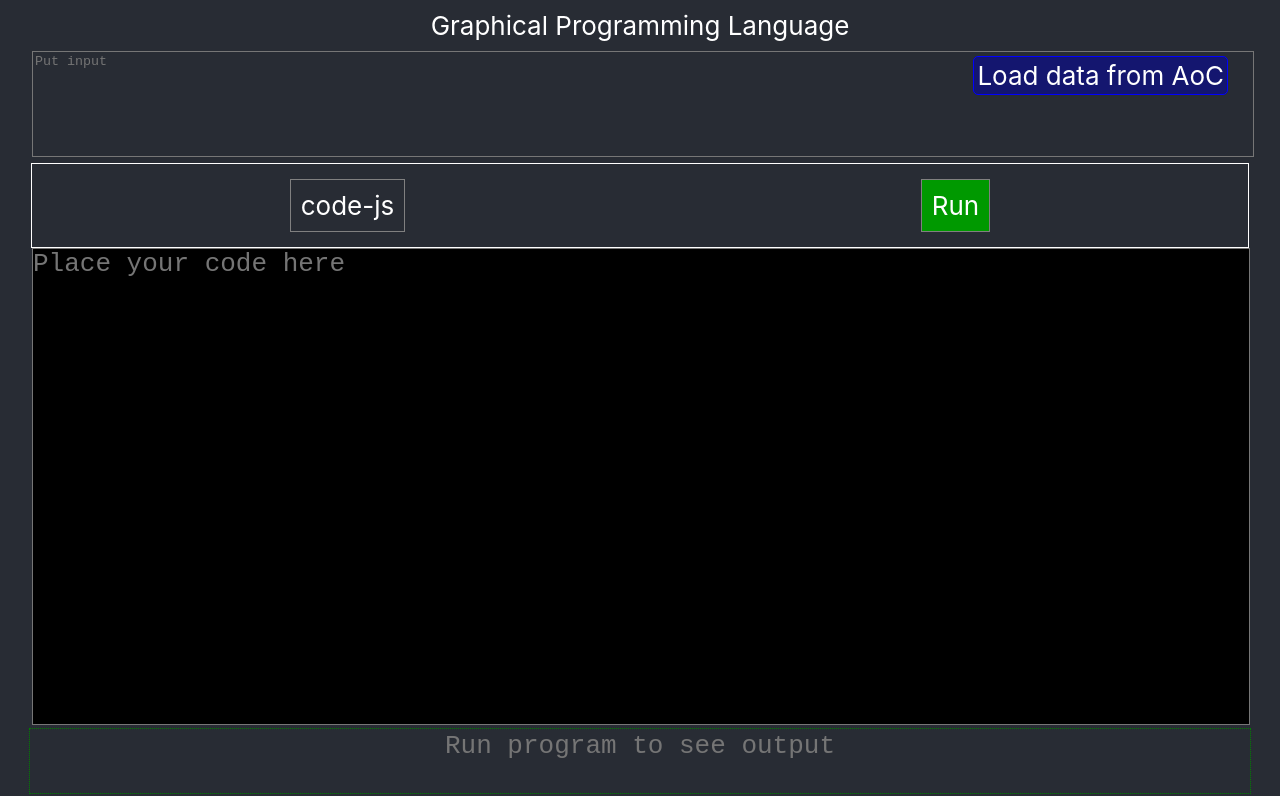
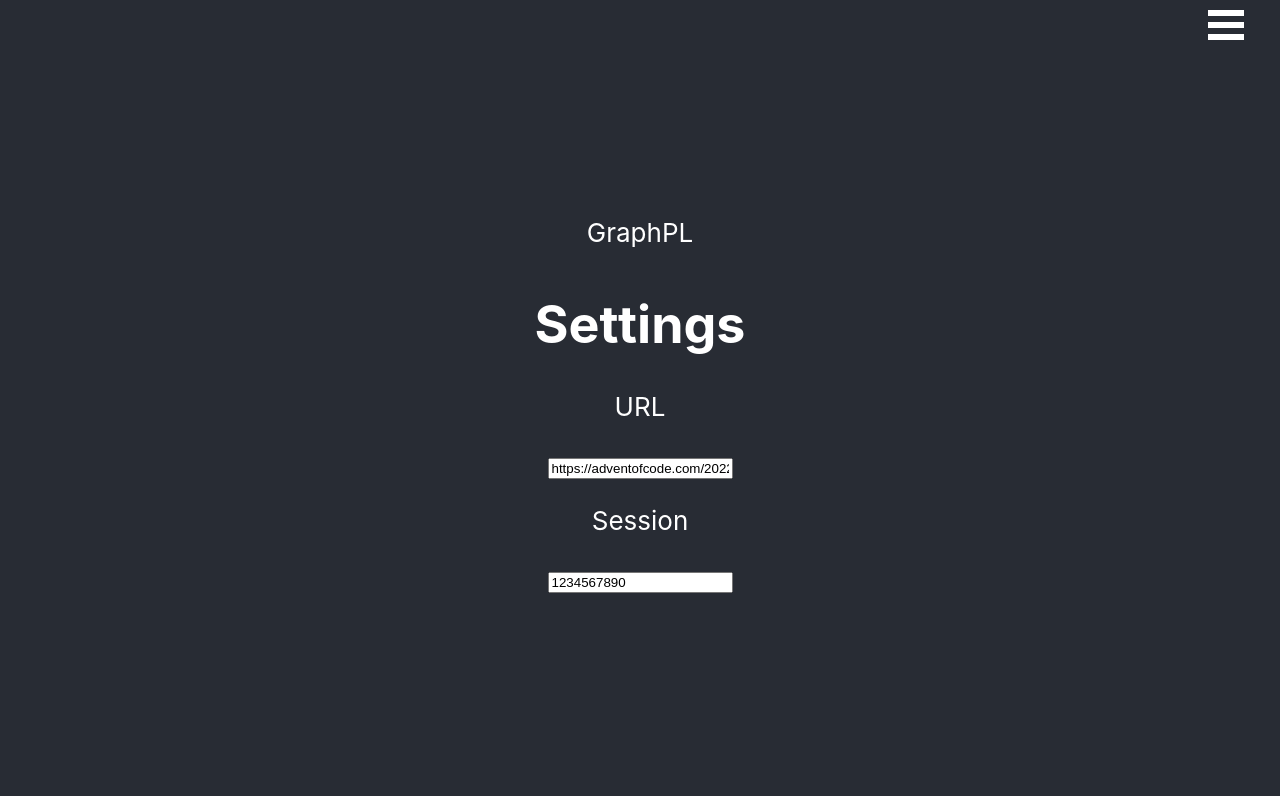
Before and after one commit to pavel-kubik/graphical-programming-language, a React (Create React App) app: page /settings in a window 1280 px wide. Shown: the top 796 px of the page. Built offline with nearby package versions, Linux system fonts and the light colour scheme.

Commit message:
Add routing and take advent of code session in settings.

```diff
--- a/package.json
+++ b/package.json
@@ -9,7 +9,9 @@
     "@testing-library/user-event": "^13.5.0",
     "node-fetch": "^2.6.7",
     "react": "^18.2.0",
+    "react-burger-menu": "^3.0.8",
     "react-dom": "^18.2.0",
+    "react-router-dom": "^6.4.4",
     "react-scripts": "5.0.1",
     "web-vitals": "^2.1.4"
   },
--- a/src/App.js
+++ b/src/App.js
@@ -1,83 +1,52 @@
+import './App.css';
+import './BurgerMenu.css';
+
 import { useState } from 'react';
-import './App.css';
-import Builder from './components/Builder/Builder';
-import CodeEditor from './components/CodeEditor';
-import CodeMap from './components/CodeMap';
-import InputBox from './components/InputBox';
-import OutputBox from './components/OutputBox';
-import RunDebugBar from './components/RunDebugBar';
+import { BrowserRouter as Router, Routes, Route, Link } from 'react-router-dom';
+import { slide as Menu } from 'react-burger-menu';
+import Codding from './components/Codding';
+import Settings from './components/Settings';
 
 function App() {
-  // eslint-disable-next-line no-unused-vars
-  const modes = ['code-js', 'code-ruby', 'graphical'];
-  const [mode, setMode] = useState(modes[0]);
-  //const [mode, setMode] = useState('graph');
-
-  //graph editor (code map)
-  const [codeMap, setCodeMap] = useState([]);
-
-  //code editor
-  const [code, setCode] = useState('');
-
-  const [input, setInput] = useState('');
-  const [output, setOutput] = useState('');
-
-  const addCode = (code) => {
-    setCodeMap([...codeMap, code]);
-  };
-
-  const editLine = (lineIndex, line) => {
-    setCodeMap(
-      codeMap.map((oldLine, i) => {
-        if (i === lineIndex) {
-          return line;
-        } else {
-          return oldLine;
-        }
-      })
-    );
-  };
-
-  const escapeNewLines = (code) => {
-    return code.split('\n').join('\\n');
-  };
-
-  const runHandler = () => {
-    const header = `const run = (input) => {\n`;
-    const footer = `\n}\nrun("${escapeNewLines(input)}")`;
-    console.log(header + code + footer);
-    // eslint-disable-next-line no-eval
-    const out = eval(header + code + footer);
-    console.log('Out: ' + out);
-    setOutput(out);
-  };
-
-  const handleChangeMode = () => {
-    const index = modes.indexOf(mode);
-    setMode(modes[(index + 1) % modes.length]);
-  };
+  // settings
+  const [url, setUrl] = useState(
+    'https://adventofcode.com/2022/day/%day%/input'
+  );
+  const [session, setSession] = useState('1234567890');
 
   return (
-    <div className="App">
-      <header className="App-header">Graphical Programming Language</header>
-      <InputBox input={input} setInput={setInput} />
-      <RunDebugBar
-        runHandler={runHandler}
-        mode={mode}
-        handleChangeMode={handleChangeMode}
-      />
-      {mode === 'graphical' && (
-        <>
-          <Builder addCode={addCode} />
-          <CodeMap codeMap={codeMap} editLine={editLine} />
-        </>
-      )}
-      {mode.startsWith('code-') && (
-        <>
-          <CodeEditor code={code} setCode={setCode} />
-        </>
-      )}
-      <OutputBox output={output} />
+    <div id="outer-container">
+      <Router>
+        <Menu right pageWrapId={'App'} outerContainerId={'outer-container'}>
+          <Link id="Codding" to="/">
+            Codding
+          </Link>
+          <Link id="Settings" to="/settings">
+            Settings
+          </Link>
+        </Menu>
+        <div className="App">
+          <header className="App-header">GraphPL</header>
+          <Routes>
+            <Route
+              exact
+              path="/"
+              element={<Codding url={url} session={session} />}
+            />
+            <Route
+              path="/settings"
+              element={
+                <Settings
+                  url={url}
+                  session={session}
+                  setUrl={setUrl}
+                  setSession={setSession}
+                />
+              }
+            />
+          </Routes>
+        </div>
+      </Router>
     </div>
   );
 }
--- /dev/null
+++ b/src/BurgerMenu.css
@@ -0,0 +1,75 @@
+/* Position and sizing of burger button */
+.bm-burger-button {
+  position: fixed;
+  width: 36px;
+  height: 30px;
+  right: 36px;
+  top: 10px;
+}
+
+/* Color/shape of burger icon bars */
+.bm-burger-bars {
+  background: white;
+}
+
+/* Color/shape of burger icon bars on hover*/
+.bm-burger-bars-hover {
+  background: #a90000;
+}
+
+/* Position and sizing of clickable cross button */
+.bm-cross-button {
+  height: 24px;
+  width: 24px;
+}
+
+/* Color/shape of close button cross */
+.bm-cross {
+  background: white;
+}
+
+/*
+Sidebar wrapper styles
+Note: Beware of modifying this element as it can break the animations - you should not need to touch it in most cases
+*/
+.bm-menu-wrap {
+  position: fixed;
+  height: 100%;
+}
+
+/* General sidebar styles */
+.bm-menu {
+  background: #373a47;
+  padding: 2.5em 1.5em 0;
+  font-size: 1.15em;
+}
+
+.bm-menu a {
+  color: #b8b7ad;
+}
+.bm-menu a:hover,
+.bm-menu a:focus {
+  color: #c94e50;
+}
+
+/* Morph shape necessary with bubble or elastic */
+.bm-morph-shape {
+  fill: #373a47;
+}
+
+/* Wrapper for item list */
+.bm-item-list {
+  color: #b8b7ad;
+  padding: 0.8em;
+  height: auto !important; /* important to override inline styles from library */
+}
+
+/* Individual item */
+.bm-item {
+  display: inline-block;
+}
+
+/* Styling of overlay */
+.bm-overlay {
+  background: rgba(0, 0, 0, 0.3);
+}
--- /dev/null
+++ b/src/components/Codding.js
@@ -0,0 +1,85 @@
+import './Codding.css';
+
+import { useState } from 'react';
+import Builder from './Builder/Builder';
+import CodeEditor from './CodeEditor';
+import CodeMap from './CodeMap';
+import InputBox from './InputBox';
+import OutputBox from './OutputBox';
+import RunDebugBar from './RunDebugBar';
+
+const Codding = ({ url, session }) => {
+  // eslint-disable-next-line no-unused-vars
+  const modes = ['code-js', 'code-ruby', 'graphical'];
+  const [mode, setMode] = useState(modes[0]);
+  //const [mode, setMode] = useState('graph');
+
+  //graph editor (code map)
+  const [codeMap, setCodeMap] = useState([]);
+
+  //code editor
+  const [code, setCode] = useState('');
+
+  const [input, setInput] = useState('');
+  const [output, setOutput] = useState('');
+
+  const addCode = (code) => {
+    setCodeMap([...codeMap, code]);
+  };
+
+  const editLine = (lineIndex, line) => {
+    setCodeMap(
+      codeMap.map((oldLine, i) => {
+        if (i === lineIndex) {
+          return line;
+        } else {
+          return oldLine;
+        }
+      })
+    );
+  };
+
+  const escapeNewLines = (code) => {
+    return code.split('\n').join('\\n');
+  };
+
+  const runHandler = () => {
+    const header = `const run = (input) => {\n`;
+    const footer = `\n}\nrun("${escapeNewLines(input)}")`;
+    console.log(header + code + footer);
+    // eslint-disable-next-line no-eval
+    const out = eval(header + code + footer);
+    console.log('Out: ' + out);
+    setOutput(out);
+  };
+
+  const handleChangeMode = () => {
+    const index = modes.indexOf(mode);
+    setMode(modes[(index + 1) % modes.length]);
+  };
+
+  return (
+    <>
+      <InputBox input={input} setInput={setInput} url={url} session={session} />
+      <RunDebugBar
+        runHandler={runHandler}
+        mode={mode}
+        handleChangeMode={handleChangeMode}
+      />
+      {mode === 'graphical' && (
+        <>
+          <Builder addCode={addCode} />
+          <CodeMap codeMap={codeMap} editLine={editLine} />
+        </>
+      )}
+      {mode.startsWith('code-') && (
+        <>
+          <CodeEditor code={code} setCode={setCode} />
+        </>
+      )}
+      <OutputBox output={output} />
+    </>
+  );
+};
+
+export default Codding;
--- a/src/components/CodeEditor.js
+++ b/src/components/CodeEditor.js
@@ -8,9 +8,11 @@
 
   return (
     <div className="CodeEditor">
-      <textarea placeholder="Place your code here" onChange={handleChangeCode}>
-        {code}
-      </textarea>
+      <textarea
+        placeholder="Place your code here"
+        onChange={handleChangeCode}
+        value={code}
+      ></textarea>
     </div>
   );
 };
--- a/src/components/InputBox.js
+++ b/src/components/InputBox.js
@@ -1,8 +1,6 @@
 import './InputBox.css';
 
-const InputBox = ({ input, setInput }) => {
-  const session = '';
-
+const InputBox = ({ input, setInput, url, session }) => {
   const handlerChangeInput = (event) => {
     event.preventDefault();
     setInput(event.target.value);
@@ -23,7 +21,7 @@
         'Content-Type': 'application/json',
       },
       body: JSON.stringify({
-        url: `https://adventofcode.com/2022/day/${day}/input`,
+        url: url.replace('%day%', day),
         cookie: 'session=' + session,
       }),
     })
--- /dev/null
+++ b/src/components/Settings.js
@@ -0,0 +1,25 @@
+import './Settings.css';
+
+const Settings = ({ url, session, setUrl, setSession }) => {
+  const handleUrlChange = (event) => {
+    event.preventDefault();
+    setUrl(event.target.value);
+  };
+
+  const handleSessionChanged = (event) => {
+    event.preventDefault();
+    setSession(event.target.value);
+  };
+
+  return (
+    <div className="settings">
+      <h1>Settings</h1>
+      <p>URL</p>
+      <input type="text" value={url} onChange={handleUrlChange} />
+      <p>Session</p>
+      <input type="text" value={session} onChange={handleSessionChanged} />
+    </div>
+  );
+};
+
+export default Settings;
```
Also changed, not shown: src/components/Codding.css (added), src/components/Settings.css (added), 2 other files (tests, documents, lock files or other folders).
